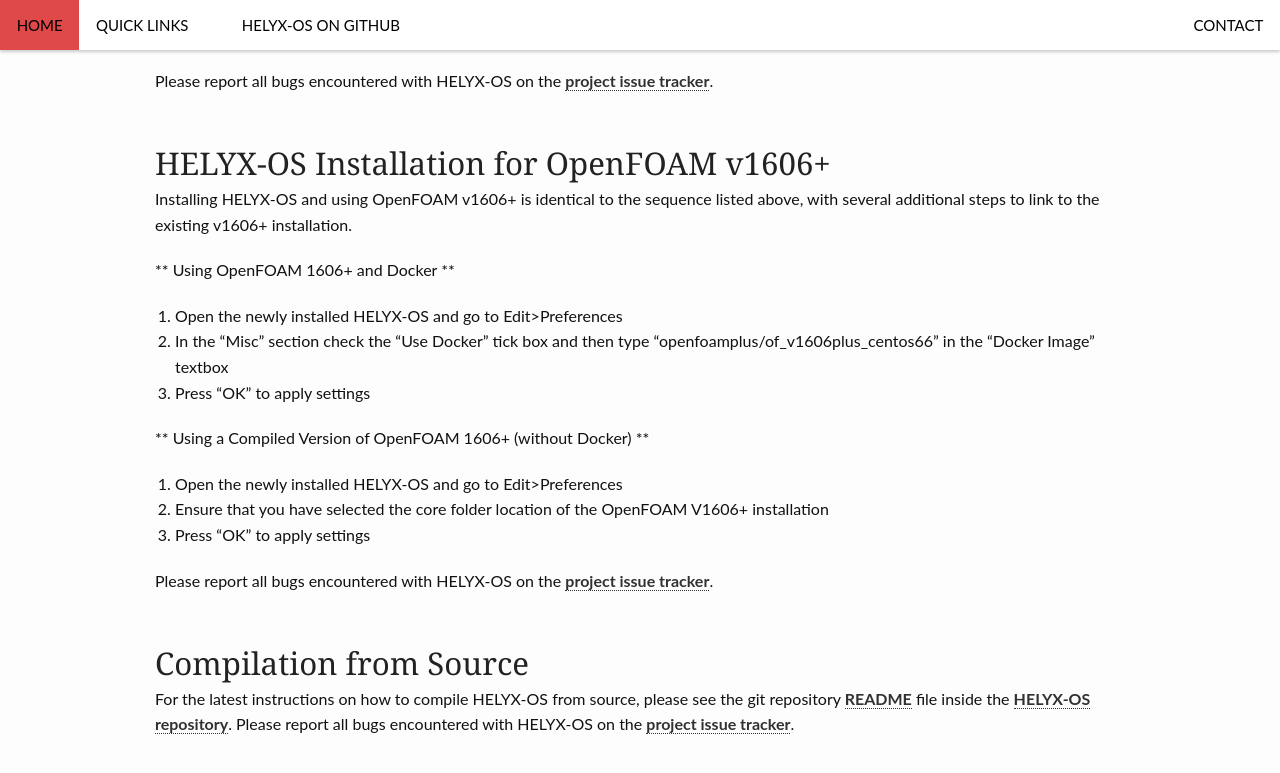
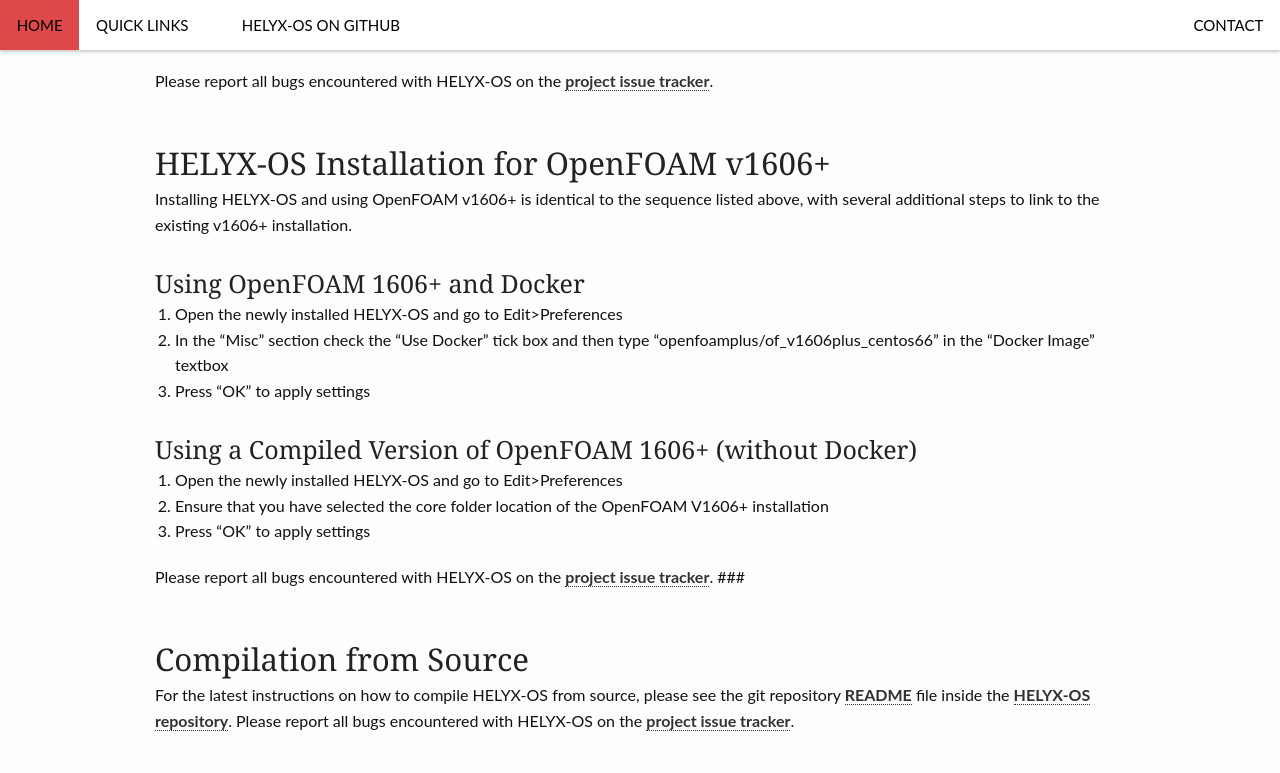
Before and after one commit to ENGYS/HELYX-OS, a Jekyll site: the page built from pages/installation.md, in a window 1280 px wide and 900 px high, scrolled down 2755 px. Shown: the top 773 px of the window. Built offline with Jekyll 4.4.1, drawn with Linux system fonts in a browser that asks for light colours; some of the changed lines change nothing that is shown.

Commit message:
typos and formatting

```diff
--- a/pages/installation.md
+++ b/pages/installation.md
@@ -14,8 +14,8 @@
 - [HELYX-OS Installation from source](#fromSource)
 
 Please report all bugs encountered with HELYX-OS on the [project issue tracker](https://github.com/ENGYS/HELYX-OS/issues).
-
-## <a name="v41"></a> HELYX-OS Installation for OpenFOAM v4.1
+### <a name="v41"></a>
+## HELYX-OS Installation for OpenFOAM v4.1
 1.  Before you proceed, please make sure you have a working version of [OpenFOAM v4.1](http://www.openfoam.org/archive/4.1/download/source.php).  If you are using Ubuntu 14.04 or greater, the installer provided can download and install the OpenFOAM v4.1, as explained below during steps 8 to 10.
 
 2.  Download the [latest 64 Bit binary of HELYX-OS](https://github.com/ENGYS/HELYX-OS/releases/download/v2.4.0/HELYX-OS-2.4.0-linux-x86_64.bin) from the [project releases](https://github.com/ENGYS/HELYX-OS/releases) or the [project front page](http://engys.github.io/HELYX-OS/).  The installer name will have the form:
@@ -90,24 +90,24 @@
 12.  Finally, start a new case and open Edit>Preferences in the menu.  Ensure that you have selected the core folder location of the OpenFOAM V4.1 installation and select "OK" to save your preferences.  You are now ready to start using HELYX-OS
 
 Please report all bugs encountered with HELYX-OS on the [project issue tracker](https://github.com/ENGYS/HELYX-OS/issues).
-
-## <a name="v1606"></a> HELYX-OS Installation for OpenFOAM v1606+
+### <a name="v1606"></a>
+## HELYX-OS Installation for OpenFOAM v1606+
 
 Installing HELYX-OS and using OpenFOAM v1606+ is identical to the sequence listed above, with several additional steps to link to the existing v1606+ installation.
 
-** Using OpenFOAM 1606+ and Docker **
+### Using OpenFOAM 1606+ and Docker ###
 
 1.  Open the newly installed HELYX-OS and go to Edit>Preferences
 2.  In the "Misc" section check the "Use Docker" tick box and then type "openfoamplus/of_v1606plus_centos66" in the "Docker Image" textbox
 3.  Press "OK" to apply settings
 
-** Using a Compiled Version of OpenFOAM 1606+ (without Docker) **
+### Using a Compiled Version of OpenFOAM 1606+ (without Docker) ##
 
 1.  Open the newly installed HELYX-OS and go to Edit>Preferences
 2.  Ensure that you have selected the core folder location of the OpenFOAM V1606+ installation
 3.  Press "OK" to apply settings
 
 Please report all bugs encountered with HELYX-OS on the [project issue tracker](https://github.com/ENGYS/HELYX-OS/issues).
-
-## <a name="fromSource"></a> Compilation from Source
+###<a name="fromSource"></a>
+## Compilation from Source
 For the latest instructions on how to compile HELYX-OS from source, please see the git repository [README](https://github.com/ENGYS/HELYX-OS/blob/master/README.md) file inside the [HELYX-OS repository](https://github.com/ENGYS/HELYX-OS).  Please report all bugs encountered with HELYX-OS on the [project issue tracker](https://github.com/ENGYS/HELYX-OS/issues).
```
